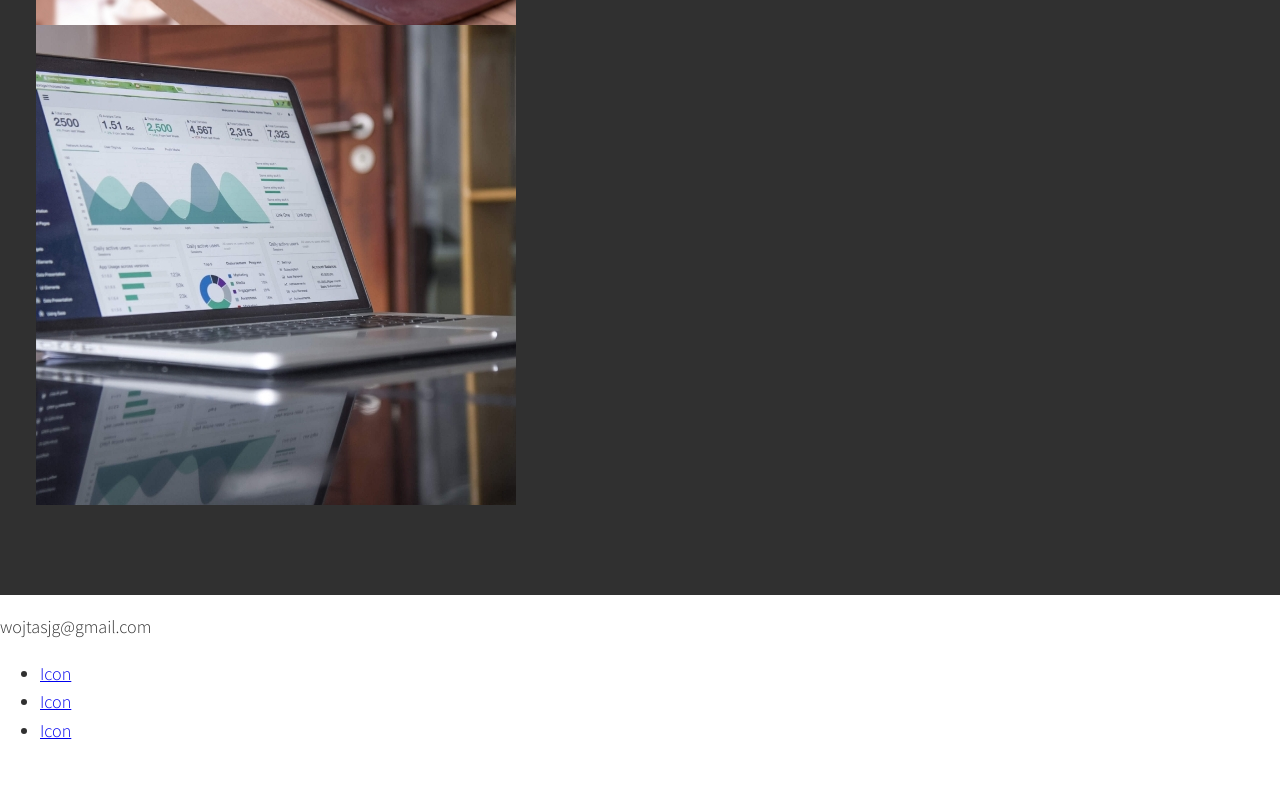
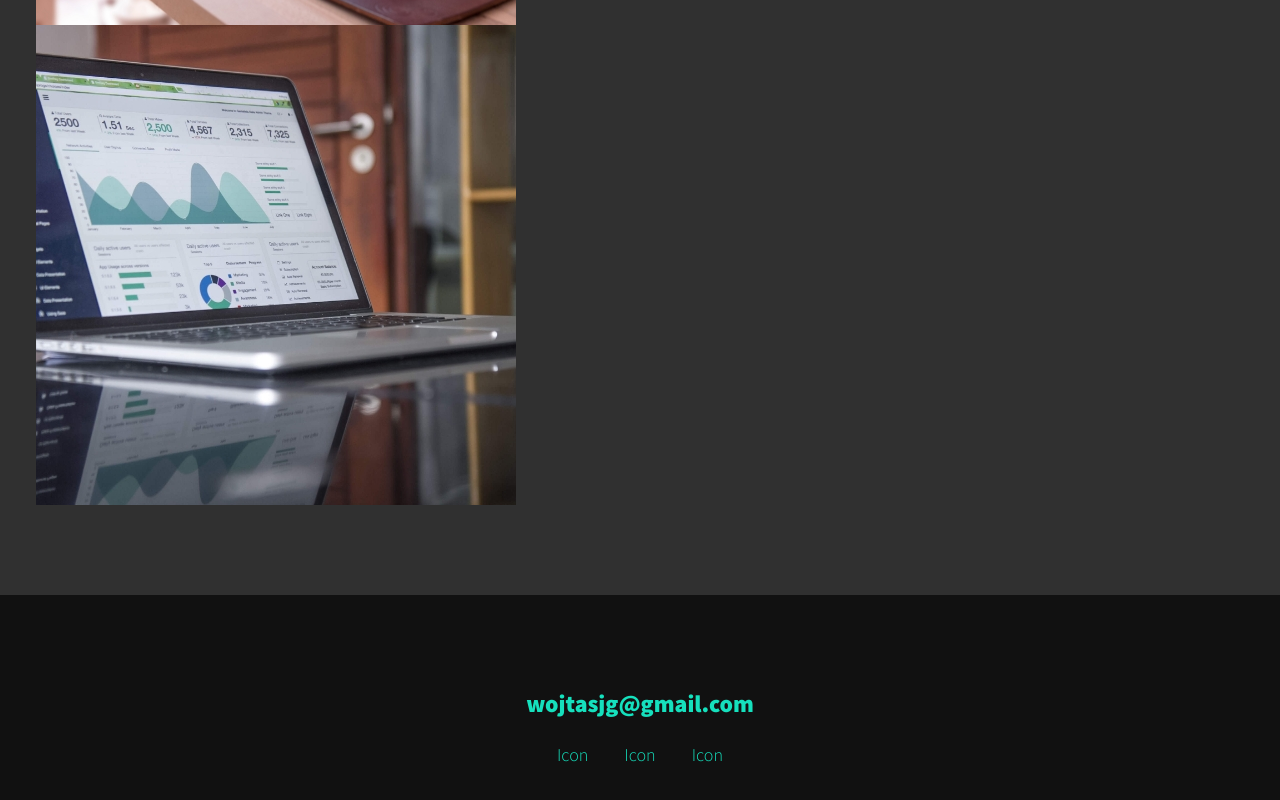
Before and after one commit to BigWojtek7/my-personal-webpage, a React (Vite) app: page / in a window 1280 px wide. Shown: the part 4044-4844 px from the top of the page. Before the commit the page ends 4808 px from the top, so only its background shows below. Built offline with nearby package versions, Linux system fonts and the light colour scheme.

Commit message:
Add style to Footer

```diff
--- a/src/components/Footer/Footer.jsx
+++ b/src/components/Footer/Footer.jsx
@@ -3,10 +3,10 @@ function Footer() {
   return (
     <footer className={styles.footer}>
       <p className={styles.email}>wojtasjg@gmail.com</p>
-      <ul className={styles.linkList}>
-        <li className={styles.links}><a href="#">Icon</a></li>
-        <li className={styles.links}><a href="#">Icon</a></li>
-        <li className={styles.links}><a href="#">Icon</a></li>
+      <ul className={styles.list}>
+        <li className={styles.listItem}><a className={styles.link} href="#">Icon</a></li>
+        <li className={styles.listItem}><a className={styles.link} href="#">Icon</a></li>
+        <li className={styles.listItem}><a className={styles.link} href="#">Icon</a></li>
       </ul>
     </footer>
   );
--- a/src/components/Footer/Footer.module.css
+++ b/src/components/Footer/Footer.module.css
@@ -0,0 +1,24 @@
+.footer{
+  background: #111;
+  color: var(--clr-accent);
+  padding: 5em 2em;
+  text-align: center;
+}
+.email{
+  margin: 0;
+  font-weight: var(--fw-bold);
+  font-size: var(--fs-h3);
+}
+
+.list{
+  display: flex;
+  justify-content: center;
+  gap: 2em;
+  list-style: none;
+  padding: 0;
+}
+
+.link{
+  text-decoration: none;
+  color: inherit;
+}
```
